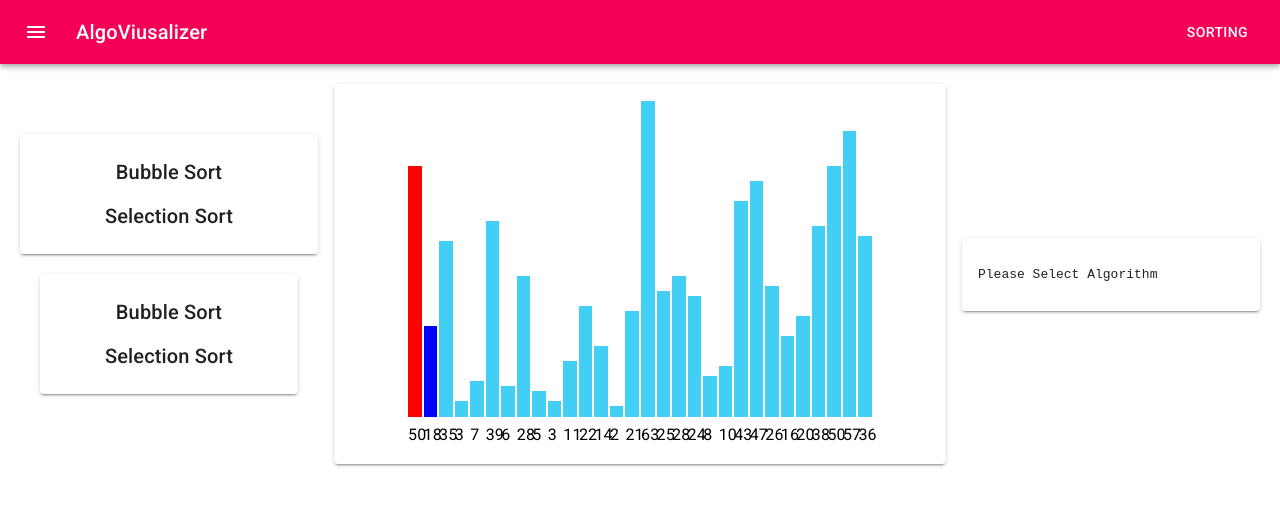
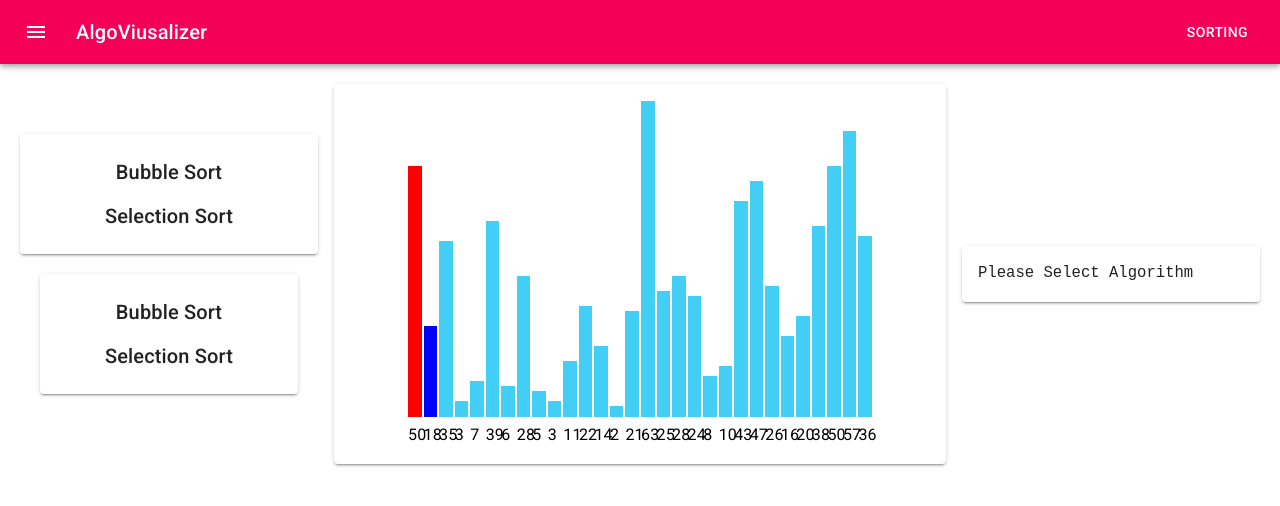
Before and after one commit to RahulLanjewar93/AlgoVisualizer, a React (Create React App) app in the folder client/: page / in a window 1280 px wide. Shown: the top 506 px of the page. Built offline with nearby package versions, Linux system fonts and the light colour scheme.

Commit message:
FIX: Steps working

```diff
--- a/client/src/components/tools/Steps.jsx
+++ b/client/src/components/tools/Steps.jsx
@@ -7,7 +7,9 @@ const useStyles = makeStyles({
         backgroundColor: 'grey'
     },
     steps: {
-        backgroundColor: 'red'
+        fontSize: '1.2em',
+        lineHeight: '1.5em',
+        margin: 0
     }
 })
 
@@ -20,15 +22,15 @@ const Steps = () => {
             <code className={classes.code}>
                 {globalContext.stepsArray.map((step, index) => {
                     return (
-                        <pre
-                            className={globalContext.currentStep.map((current) => (index == current ? 'current' : ''))}
-                            key={index}>
+                        <pre className={`${classes.steps} ${globalContext.currentStep.map((currentStep) => {
+                            return (currentStep == index ? `current` : ``)
+                        }).join('')}`} key={index}>
                             {step}
                         </pre>
                     )
                 })}
             </code>
-        </div>
+        </div >
     )
 }
 
--- a/client/src/index.css
+++ b/client/src/index.css
@@ -5,4 +5,5 @@ body {
 .current {
     color: rgb(245, 0, 87);
     font-weight: 600;
+    font-size: 1.4em;
 }
```
